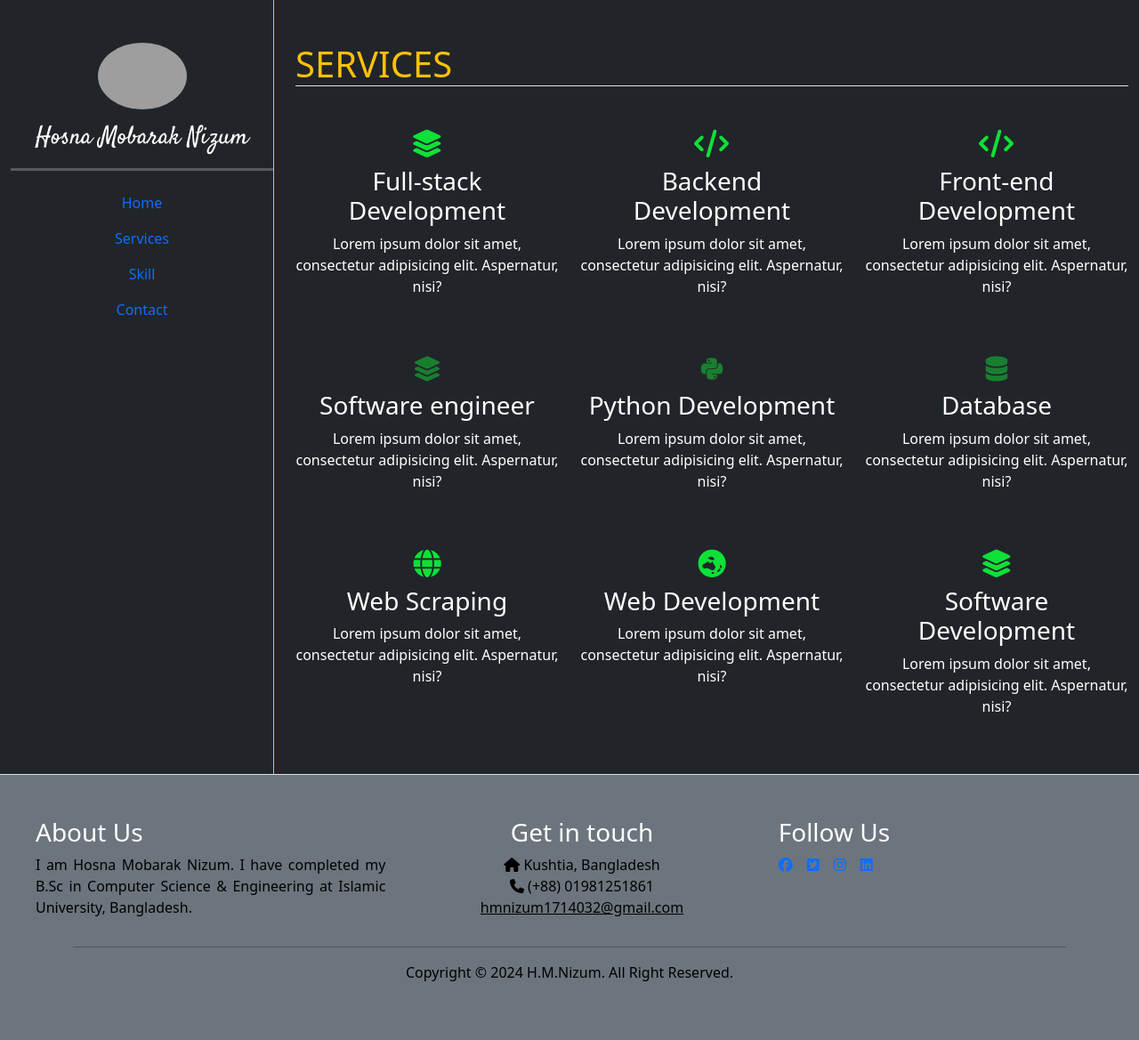
After one commit to H-M-Nizum/resume_project, a Django app: page /services/ in a window 1280 px wide. The commit adds this page. Shown: the whole page at 89% size. Run offline with Django 5.2, Linux system fonts and the light colour scheme; some libraries are stand-ins or nearby versions; grey boxes are pictures that could not be loaded.

Commit message:
Add services section and footer

```diff
--- a/core/templates/core/base.html
+++ b/core/templates/core/base.html
@@ -38,8 +38,8 @@
                 </div>
                 <hr class="border-light border-3">
                 <nav class="nav flex-column text-center">
-                    <a class="nav-link" href="">Home</a>
-                    <a class="nav-link" href="">Services</a>
+                    <a class="nav-link" href="{% url 'home' %}">Home</a>
+                    <a class="nav-link" href="{% url 'services' %}">Services</a>
                     <a class="nav-link" href="">Skill</a>
                     <a class="nav-link" href="">Contact</a>
                 </nav>
@@ -56,6 +56,45 @@
 
    </section>
 
+   <!-- footer -->
+   <footer class="container-fluid bg-secondary border-top">
+        <div class="row  ms-3 mt-5">
+            <div class="col-sm-4">
+                <h3 style="color: white;">About Us</h3>
+                <p class="text-black" style="text-align: justify;">I am Hosna Mobarak Nizum. I have completed my B.Sc in Computer Science & Engineering at Islamic University, Bangladesh.</p>
+            </div>
+            <div class="col-sm-4 text-center">
+                <h3 style="color: white;">Get in touch</h3>
+                    <ul class="list-unstyled text-black" style="color: rgb(217, 213, 213);">
+                        <li><i class="fa fa-home mr-2"></i> Kushtia, Bangladesh</li>
+                        <li><i class="fa fa-phone mr-2"></i> (+88) 01981251861</li> <li><i class="fa fa-envelope-open-o mr-2"></i><a class="text-black" href="">hmnizum1714032@gmail.com</a></li>
+                    </ul>
+            </div>
+            <div class="col-sm-4">
+                <h3 style="color: white;">Follow Us</h3>
+                <ul class="list-unstyled d-flex gap-3 text-decoration-none" >
+                    <li><a href="https://www.facebook.com/" target="_blank"><i class="fa-brands fa-facebook"></i></a></li>
+
+                    <li><a href="https://twitter.com/i/flow/login" target="_blank"><i class="fa-brands fa-square-twitter"></i></a></li>
+
+                    <li><a href="https://www.instagram.com/?hl=bn" target="_blank"><i class="fa-brands fa-instagram"></i></a></li>
+                    <li><a href="https://www.linkedin.com/" target="_blank"><i class="fa-brands fa-linkedin"></i></a></li>
+                </ul>
+            </div>
+        </div>
+
+        <div class=" text-black pb-5">
+            <div class="container">
+                <hr >
+            </div>
+            <div class="text-center">
+                <di>
+                    <p>Copyright © 2024 H.M.Nizum. All Right Reserved.</p>
+                </di>
+            </div>
+        </div>
+   </footer>
+
 
 
 
--- a/core/templates/core/home.html
+++ b/core/templates/core/home.html
@@ -26,4 +26,5 @@
         <a class="btn btn-outline-success ms-3" href="">Contact</a>
     </div>
 </section>
+
 {% endblock contend %}
--- a/resume_project/urls.py
+++ b/resume_project/urls.py
@@ -20,4 +20,5 @@ from django.urls import path, include
 urlpatterns = [
     path('admin/', admin.site.urls),
     path('', include('core.urls')),
+    path('services/', include('services.urls')),
 ]
--- /dev/null
+++ b/services/templates/services/service.html
@@ -0,0 +1,61 @@
+{% extends "core/base.html" %}
+{% load static %}
+{% block contend %}
+
+<div class="mt-5">
+    <h1 class="text-warning mb-5 border-bottom">SERVICES</h1>
+
+    <div class="row text-white text-center">
+        <div class="col-sm-4">
+            <h3><i class="fa-solid fa-layer-group fa-beat-fade" style="color: #0eec3a;"></i></h3>
+            <h3>Full-stack Development</h3>
+            <p>Lorem ipsum dolor sit amet, consectetur adipisicing elit. Aspernatur, nisi?</p>
+        </div>
+        <div class="col-sm-4">
+            <h3><i class="fa-solid fa-code fa-beat-fade" style="color: #0eec3a;"></i></h3>
+            <h3>Backend Development</h3>
+            <p>Lorem ipsum dolor sit amet, consectetur adipisicing elit. Aspernatur, nisi?</p>
+        </div>
+        <div class="col-sm-4">
+            <h3><i class="fa-solid fa-code fa-beat-fade" style="color: #0eec3a;"></i></h3>
+            <h3>Front-end Development</h3>
+            <p>Lorem ipsum dolor sit amet, consectetur adipisicing elit. Aspernatur, nisi?</p>
+        </div>
+    </div>
+    <div class="row text-white text-center mt-5 mb-5">
+        <div class="col-sm-4">
+            <h3><i class="fa-solid fa-layer-group fa-fade" style="color: #0eec3a;"></i></h3>
+            <h3>Software engineer</h3>
+            <p>Lorem ipsum dolor sit amet, consectetur adipisicing elit. Aspernatur, nisi?</p>
+        </div>
+        <div class="col-sm-4">
+            <h3><i class="fa-brands fa-python fa-fade" style="color: #0eec3a;"></i></h3>
+            <h3>Python Development</h3>
+            <p>Lorem ipsum dolor sit amet, consectetur adipisicing elit. Aspernatur, nisi?</p>
+        </div>
+        <div class="col-sm-4">
+            <h3><i class="fa-solid fa-database fa-fade" style="color: #0eec3a;"></i></h3>
+            <h3>Database</h3>
+            <p>Lorem ipsum dolor sit amet, consectetur adipisicing elit. Aspernatur, nisi?</p>
+        </div>
+    </div>
+    <div class="row text-white text-center mt-5 mb-5">
+        <div class="col-sm-4">
+            <h3><i class="fa-solid fa-globe fa-beat-fade" style="color: #0eec3a;"></i></h3>
+            <h3>Web Scraping</h3>
+            <p>Lorem ipsum dolor sit amet, consectetur adipisicing elit. Aspernatur, nisi?</p>
+        </div>
+        <div class="col-sm-4">
+            <h3><i class="fa-solid fa-earth-oceania fa-beat-fade" style="color: #0eec3a;"></i></h3>
+            <h3>Web Development</h3>
+            <p>Lorem ipsum dolor sit amet, consectetur adipisicing elit. Aspernatur, nisi?</p>
+        </div>
+        <div class="col-sm-4">
+            <h3><i class="fa-solid fa-layer-group fa-beat-fade" style="color: #0eec3a;"></i></h3>
+            <h3>Software Development</h3>
+            <p>Lorem ipsum dolor sit amet, consectetur adipisicing elit. Aspernatur, nisi?</p>
+        </div>
+    </div>
+</div>
+
+{% endblock contend %}
--- /dev/null
+++ b/services/urls.py
@@ -0,0 +1,6 @@
+from django.urls import path
+from . import views
+
+urlpatterns = [
+    path('', views.servicesView, name='services'),
+]
--- a/services/views.py
+++ b/services/views.py
@@ -1,3 +1,5 @@
 from django.shortcuts import render
 
 # Create your views here.
+def servicesView(request):
+    return render(request, 'services/service.html')
```
